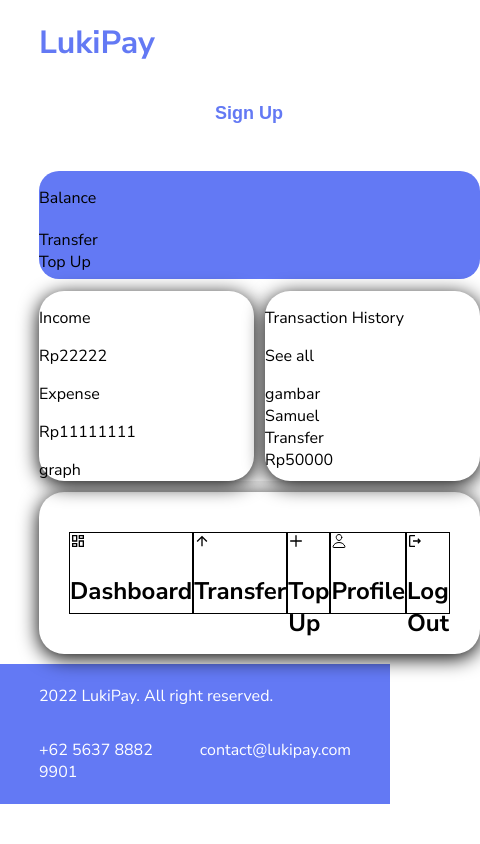
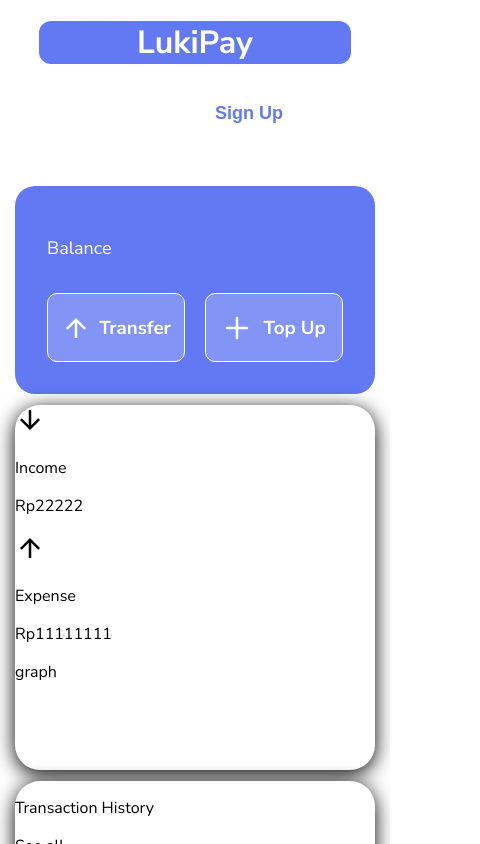
Before and after one commit to Lukmandst/Lukipay-Next, a Next.js app: page /dashboard in a window 390 px wide. Shown: the top 844 px of the page, 480 px wide, since content can reach past the window. Built offline with nearby package versions, Linux system fonts and the light colour scheme; no server answers.

Commit message:
add top up and log out

```diff
--- a/src/components/DashboardLayout.jsx
+++ b/src/components/DashboardLayout.jsx
@@ -10,44 +10,70 @@ import Footer from "./Footer";
 import Navbar from "./Navbar";
 import style from "styles/Dashboard.module.css";
 import Link from "next/link";
+import TopupModal from "./Modal";
+import { useState } from "react";
+import { resetAuth } from "reduxStore/actions/authActions";
+import { useDispatch, useSelector } from "react-redux";
+import axios from "axios";
 
 function DashboardLayout({ children, title = "LukiPay" }) {
+  const [modal, setModal] = useState(false);
+  const { token } = useSelector((state) => state.auth);
+  const dispatch = useDispatch();
+
+  const logOuthandler = async () => {
+    try {
+      const logOutResut = await axios({
+        method: "POST",
+        url: `${process.env.NEXT_PUBLIC_HOST_API}/auth/logout`,
+        headers: { Authorization: `Bearer ${token}` },
+      });
+      console.log(logOutResut.data.msg);
+      setTimeout(() => {
+        dispatch(resetAuth());
+      }, 1500);
+    } catch (error) {
+      console.error(error);
+    }
+  };
+
   return (
     <div>
       <Head>
         <title>{title}</title>
       </Head>
+      {modal && <TopupModal setModal={setModal} />}
       <Navbar />
       <div className={style.container}>
         <nav className={style.navigation}>
           <div className={style.menuWrapper}>
             <Link href={"/dashboard"}>
               <div className={style.navMenu}>
-                <MdOutlineDashboard />
+                <MdOutlineDashboard className={style.icon} />
                 <h2>Dashboard</h2>
               </div>
             </Link>
             <Link href={"/transfer"}>
               <div className={style.navMenu}>
-                <MdOutlineArrowUpward />
+                <MdOutlineArrowUpward className={style.icon} />
                 <h2>Transfer</h2>
               </div>
             </Link>
-            <Link href={"/topup"}>
-              <div className={style.navMenu}>
-                <HiOutlinePlus />
-                <h2>Top Up</h2>
-              </div>
-            </Link>
+
+            <div className={style.navMenu} onClick={() => setModal(true)}>
+              <HiOutlinePlus className={style.icon} />
+              <h2>Top Up</h2>
+            </div>
+
             <Link href={"/profile"}>
               <div className={style.navMenu}>
-                <IoPersonOutline />
+                <IoPersonOutline className={style.icon} />
                 <h2>Profile</h2>
               </div>
             </Link>
           </div>
-          <div className={style.navMenu}>
-            <MdOutlineLogout />
+          <div className={style.navMenu} onClick={logOuthandler}>
+            <MdOutlineLogout className={style.icon} />
             <h2>Log Out</h2>
           </div>
         </nav>
--- /dev/null
+++ b/src/components/Modal.jsx
@@ -0,0 +1,93 @@
+import axios from "axios";
+import Link from "next/link";
+import { useState } from "react";
+import { useSelector } from "react-redux";
+import style from "./styles/Modal.module.css";
+
+function Modal({ header = "Topup", setModal }) {
+  const [amount, setAmount] = useState("");
+  const [successMsg, setSuccessMsg] = useState("");
+  const [errmsg, seterrMsg] = useState("");
+
+  const { token } = useSelector((state) => state.auth);
+
+  const topUpHandler = async () => {
+    // console.log(amount.length);
+    seterrMsg(false);
+    const body = {
+      amount: amount,
+    };
+    try {
+      if (amount.length < 1) {
+        seterrMsg("The minimum amount is Rp 10.000");
+      } else {
+        const topUpResult = await axios({
+          method: "POST",
+          url: `${process.env.NEXT_PUBLIC_HOST_API}/transaction/top-up`,
+          data: body,
+          headers: { Authorization: `Bearer ${token}` },
+        });
+        const url = await topUpResult.data.data.redirectUrl;
+        seterrMsg(false);
+        setSuccessMsg(url);
+        // console.log(url);
+        window.open(`${url}`);
+        setTimeout(() => {
+          setModal(false);
+        }, 3000);
+      }
+    } catch (error) {
+      console.error(error);
+      const err = (await error.response)
+        ? error.response.data.msg
+        : error.message;
+      seterrMsg(err);
+    }
+  };
+  return (
+    <div className={style.modal}>
+      <main className={style.main}>
+        <header className={style.header}>
+          <div>{header}</div>
+          <div onClick={() => setModal(false)}>X</div>
+        </header>
+        <body className={style.body}>
+          <div className={style.bodyInfo}>
+            Enter the amount of money, and click submit
+          </div>
+          <input
+            className={style.number}
+            type="number"
+            name="amount"
+            id="amount"
+            placeholder="Minimum amount Rp 10.000"
+            min={10000}
+            onChange={(e) => {
+              setAmount(e.target.value);
+            }}
+          />
+          {errmsg ? (
+            <div className="alert-danger">{errmsg}</div>
+          ) : successMsg ? (
+            <div className="alert-success">
+              <Link href={successMsg}>
+                Click here if not redirected to payment page
+              </Link>
+            </div>
+          ) : (
+            <></>
+          )}
+        </body>
+        <footer className={style.footer}>
+          <input
+            type="submit"
+            onClick={topUpHandler}
+            disabled={amount.length < 5}
+          ></input>
+        </footer>
+      </main>
+    </div>
+  );
+}
+
+export default Modal;
--- a/src/components/Navbar/NavbarAfterLogin.jsx
+++ b/src/components/Navbar/NavbarAfterLogin.jsx
@@ -1,12 +1,18 @@
 import GetUser from "api";
 import Image from "next/image";
 import { MdNotificationsNone } from "react-icons/md";
-import { useSelector } from "react-redux";
+import { useDispatch, useSelector } from "react-redux";
 import style from "components/styles/Navbar.module.css";
+import { formatPhoneNumber } from "helpers/formatter";
+import { resetAuth } from "reduxStore/actions/authActions";
 
 function NavbarAfterLogin() {
   const { token, id } = useSelector((state) => state.auth);
   const { user, isLoading, isError } = GetUser(id, token);
+  const dispatch = useDispatch();
+  if (isError) {
+    dispatch(resetAuth());
+  }
   return (
     <div className={style.profileMenu}>
       <div className={style.profImg}>
@@ -30,7 +36,7 @@ function NavbarAfterLogin() {
             color: "rgba(58, 61, 66, 0.9)",
           }}
         >
-          {user && user.noTelp}
+          {user && formatPhoneNumber(user.noTelp)}
         </div>
       </div>
       <MdNotificationsNone className={style.notif} />
--- /dev/null
+++ b/src/components/styles/Modal.module.css
@@ -0,0 +1,72 @@
+.modal {
+  display: flex;
+  width: 100%;
+  height: 100%;
+  justify-content: center;
+  align-items: center;
+  position: fixed;
+  z-index: 50;
+  background-color: rgba(6, 6, 6, 0.5);
+}
+
+.main {
+  display: flex;
+  flex-direction: column;
+  padding: 2%;
+  width: 40%;
+  height: 65%;
+  border-radius: 20px;
+  background-color: #fff;
+  justify-content: space-between;
+}
+.header {
+  display: flex;
+  justify-content: space-between;
+  font-weight: 600;
+  font-size: 22px;
+}
+.header > div {
+  cursor: pointer;
+}
+.body {
+  display: flex;
+  flex-direction: column;
+  gap: 30px;
+  justify-content: space-between;
+}
+.bodyInfo {
+  color: rgba(58, 61, 66, 0.776);
+  font-size: 20px;
+  font-weight: 400;
+}
+.number {
+  position: relative;
+  background: #ffffff;
+  height: 65px;
+  font-weight: 700;
+  font-size: 20px;
+  text-align: center;
+  /* padding: 10px; */
+  /* padding: 5px 25px; */
+  /* Grey/60% */
+  border: 3px solid rgba(169, 169, 169, 0.6) !important;
+  box-shadow: 0px 10px 75px rgba(147, 147, 147, 0.1);
+  border-radius: 10px;
+}
+.number::placeholder {
+  color: rgba(169, 169, 169, 0.6);
+}
+.number:focus {
+  border: 3px solid #6379f4 !important;
+}
+.number::-webkit-inner-spin-button,
+.number::-webkit-outer-spin-button {
+  -webkit-appearance: none ;
+}
+
+@media screen and (max-width: 768px) {
+  .main {
+    width: 80%;
+    padding: 20px;
+  }
+}
--- a/src/components/styles/Navbar.module.css
+++ b/src/components/styles/Navbar.module.css
@@ -39,7 +39,7 @@
   background-color: #fff;
   color: #6379f4;
 }
-.profileMenu{
+.profileMenu {
   display: flex;
   gap: 1rem;
   align-items: center;
@@ -50,7 +50,7 @@
   height: 52px;
   border-radius: 10px;
 }
-.notif{
+.notif {
   position: relative;
   width: 30px;
   height: 30px;
@@ -60,4 +60,13 @@
     flex-direction: column;
     padding-bottom: 20px;
   }
+  .profileMenu {
+    justify-content: space-between;
+  }
+  .title {
+    justify-content: center;
+    background: #6379f4;
+    color: #fff;
+    border-radius: 12px;
+  }
 }
--- a/src/pages/dashboard/index.jsx
+++ b/src/pages/dashboard/index.jsx
@@ -1,40 +1,54 @@
 import DashboardLayout from "components/DashboardLayout";
 import style from "styles/Dashboard.module.css";
-import {
-  MdOutlineDashboard,
-  MdOutlineArrowDownward,
-  MdOutlineArrowUpward,
-  MdOutlineLogout,
-} from "react-icons/md";
+import { MdOutlineArrowDownward, MdOutlineArrowUpward } from "react-icons/md";
 import { HiOutlinePlus } from "react-icons/hi";
-import { IoPersonOutline } from "react-icons/io5";
 import GetUser from "api";
-import { useSelector } from "react-redux";
+import { useDispatch, useSelector } from "react-redux";
+import { currencyFormatter, formatPhoneNumber } from "helpers/formatter";
+import Link from "next/link";
+import Modaltopup from "components/Modal";
+import { useState } from "react";
 
 function Dashboard() {
+  const [modal, setModal] = useState(false);
   const { id, token } = useSelector((state) => state.auth);
   const { user } = GetUser(id, token);
+
   return (
+    <>
+      {modal && <Modaltopup setModal={setModal} />}
       <DashboardLayout>
         <div className={style.dashboardMain}>
           <section className={style.mainSection}>
             <div className={style.mainA}>
-            <p>Balance</p>
-            <h2>{user && user.balance}</h2>
-            <p>{user && user.noTelp}</p>
+              <p style={{ fontSize: "18px" }}>Balance</p>
+              <h2 style={{ fontSize: "40px" }}>
+                {user && currencyFormatter.format(user.balance)}
+              </h2>
+              <p>{user && formatPhoneNumber(user.noTelp)}</p>
             </div>
             <div className={style.mainB}>
-            <div className={style.transferBtn}>Transfer</div>
-            <div className={style.topUpBtn}>Top Up</div>
+              <Link href={"/transfer"}>
+                <div className={style.transferBtn}>
+                  <MdOutlineArrowUpward className={style.icon} />
+                  <h3>Transfer</h3>
+                </div>
+              </Link>
+              <div className={style.topUpBtn} onClick={() => setModal(true)}>
+                <HiOutlinePlus className={style.icon} />
+                <h3>Top Up</h3>
+              </div>
             </div>
           </section>
           <section className={style.section1}>
             <div className={style.section1Menu}>
               <div className={style.income}>
+                <MdOutlineArrowDownward className={style.icon} />
                 <p>Income</p>
                 <p>Rp22222</p>
               </div>
               <div className={style.expense}>
+                <MdOutlineArrowUpward className={style.icon} />
                 <p>Expense</p>
                 <p>Rp11111111</p>
               </div>
@@ -57,6 +71,7 @@ function Dashboard() {
           </section>
         </div>
       </DashboardLayout>
+    </>
   );
 }
 
--- a/src/reduxStore/actions/authActions.jsx
+++ b/src/reduxStore/actions/authActions.jsx
@@ -1,4 +1,4 @@
-import axios from 'axios'
+import axios from "axios";
 
 export const POST_USER_LOGIN = "POST_USER_LOGIN";
 export const POST_USER_LOGIN_SUCCESS = "POST_USER_LOGIN_SUCCESS";
@@ -58,7 +58,9 @@ export const authLogin = (data) => {
 };
 
 export const resetAuth = () => {
-  return dispatch({
-    type: DELETE_AUTH,
-  });
+  return (dispatch) => {
+    dispatch({
+      type: DELETE_AUTH,
+    });
+  };
 };
--- a/src/styles/Dashboard.module.css
+++ b/src/styles/Dashboard.module.css
@@ -3,8 +3,8 @@
   height: 100%;
   padding: 0 10%;
   margin: 10px 0;
-  grid-template-columns: 1fr 2fr;
-  grid-template-rows: 1fr 1.75fr;
+  grid-template-columns: 0.8fr 1.8fr;
+  grid-template-rows: 1fr 1.5fr;
   grid-template-areas:
     "navigation main"
     "navigation main";
@@ -12,6 +12,7 @@
 }
 
 .main {
+  width: 100%;
   grid-area: main;
   background-color: #fff;
   border-radius: 20px;
@@ -27,7 +28,7 @@
   gap: 0.7rem;
 }
 .navigation {
-  padding: 40px 30px;
+  padding: 40px 0;
   grid-area: navigation;
   background: #ffffff;
   box-shadow: 0px 4px 20px rgba(0, 0, 0, 1);
@@ -37,15 +38,64 @@
   justify-content: space-between;
 }
 .navMenu {
-  height: 80px;
-  border: 1px solid black;
+  cursor: pointer;
+  color: rgba(58, 61, 66, 0.8);
+  height: 70px;
+  /* border: 1px solid black; */
+  display: flex;
+  flex-direction: row;
+  align-items: center;
+  padding: 5px 60px;
+  gap: 1rem;
+  justify-content: left;
+}
+.navMenu:hover {
+  color: #6379f4;
+  border-left: 5px solid #6379f4;
 }
 
 .mainSection {
   grid-area: head;
   background-color: #6379f4;
+  color: #fff;
   border-radius: 20px;
+  display: flex;
+  padding: 2rem;
+  /* width: 100%; */
+  justify-content: space-between;
 }
+
+.mainB {
+  display: flex;
+  flex-direction: column;
+  justify-content: space-evenly;
+}
+.icon {
+  width: 30px;
+  height: 30px;
+}
+
+.transferBtn,
+.topUpBtn {
+  cursor: pointer;
+  display: flex;
+  flex-direction: row;
+  align-items: center;
+  /* gap: 1rem; */
+  width: 162px;
+  height: 57px;
+  background: rgba(255, 255, 255, 0.2);
+  border: 1px solid #ffffff;
+  border-radius: 10px;
+  padding: 5px;
+  justify-content: space-evenly;
+}
+.transferBtn:hover,
+.topUpBtn:hover {
+  background: rgba(255, 255, 255, 0.491);
+  color: rgba(0, 0, 0, 0.566) !important;
+}
+
 .section1 {
   grid-area: body1;
   background: #ffffff;
@@ -62,6 +112,7 @@
 
 @media screen and (max-width: 768px) {
   .container {
+    width: auto;
     grid-template-columns: 1fr;
     grid-template-rows: 0.5fr 0.2fr;
     grid-template-areas:
@@ -70,9 +121,47 @@
   }
   .navigation {
     flex-direction: row;
+    justify-content: space-evenly;
+  }
+  .mainSection {
+    width: auto;
   }
   .menuWrapper {
     display: flex;
     flex-direction: row;
+    gap: 5rem;
+  }
+
+  .navMenu {
+    padding: 0;
+  }
+  .navMenu > h2 {
+    display: none;
+  }
+  .navMenu:hover {
+    border-left: none;
+    border-bottom: 5px solid #6379f4;
   }
 }
+
+@media screen and (max-width: 645px) {
+  .container {
+    padding: 15px;
+  }
+  .mainSection {
+    flex-direction: column;
+  }
+  .mainB {
+    flex-direction: row;
+    gap: 20px;
+  }
+  .dashboardMain {
+    grid-template-areas:
+      "head head"
+      "body1 body1"
+      "body2 body2";
+  }
+  .menuWrapper {
+    gap: 35px;
+  }
+}
```
Also changed, not shown: src/styles/Auth.module.css (+5 -5 lines). Lines whose indentation alone changed are shown as unchanged.
